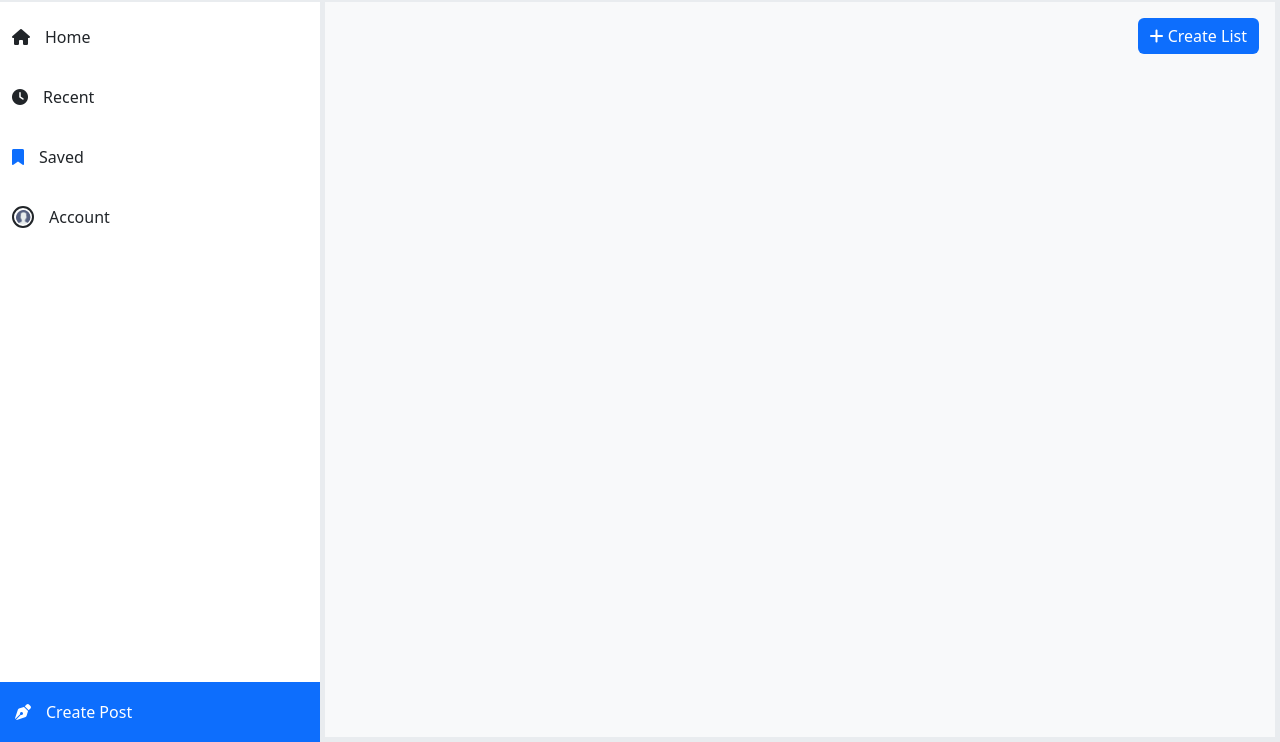
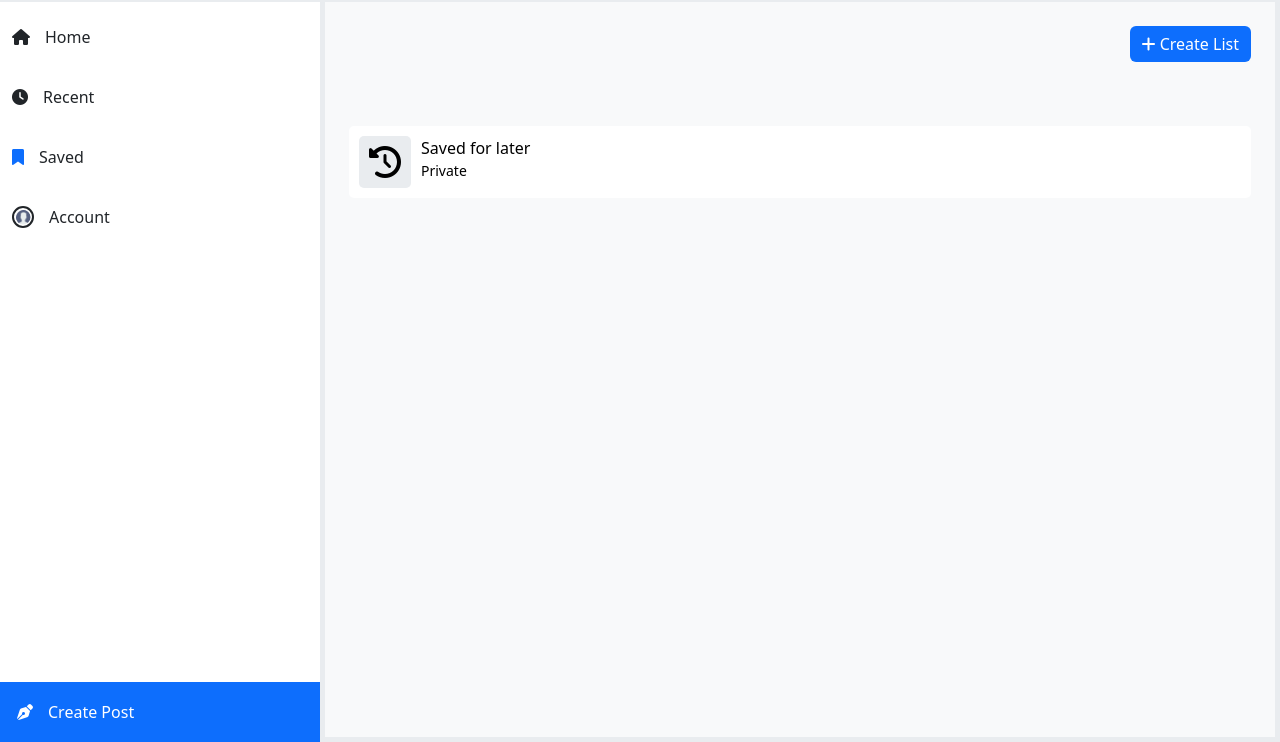
Before and after one commit to pritamjswl/wordglimpse, a Flask app: page / in a window 1280 px wide, after a click on "Saved". Shown: the part 58-800 px from the top of the page. Run offline with Flask 3, Linux system fonts and the light colour scheme; some libraries are stand-ins or nearby versions.

Commit message:
fixed saved

```diff
--- a/app.py
+++ b/app.py
@@ -6,3 +6,6 @@ app = Flask(__name__)
 @app.route("/")
 def index():
     return render_template("index.html")
+
+if __name__ == "__main__":
+    app.run(debug=True)
--- a/static/css/styles.css
+++ b/static/css/styles.css
@@ -1,4 +1,11 @@
+
 /* Fixing and Resizing Styles */
+:root, [data-bs-theme="light"] {
+    --bs-text: #000;
+}
+[data-bs-theme="dark"] {
+    --bs-text: #fff;
+}
 .btn {border:none;}
 .sm-hidden {display: none;}
 
@@ -22,9 +29,33 @@
 main {
     position: fixed;
     top: 60px;
-    bottom: 60px;
+    bottom: 65px;
     left: 0;
     right: 0;
+}
+
+/* ===== Saved Folder ===== */
+.saved-folder-link {
+    display: flex;
+    flex-direction: row;
+    gap: 10px;
+    text-decoration: none;
+    color: var(--bs-text);
+    padding: 10px;
+    border: none;
+    border-radius: 5px;
+}
+.saved-folder-link i {
+    font-size: 200%;
+    display: inline-block;
+    padding: 10px;
+    background-color: var(--bs-secondary-bg);
+    border:none;
+    border-radius: 5px;
+}
+.saved-folder-info {
+    display: flex;
+    flex-direction: column;
 }
 
 /* ===== SIDENAV RIGHT ===== */
@@ -92,12 +123,12 @@ main {
 .bottom-nav > .btn span {font-size: 12px;}
 .bottom-nav > .btn.active > i {color: var(--bs-primary);}
 .btn-write, .btn-write:hover, .btn-write:active {
-    border: 1px solid;
+    border: 1px solid var(--bs-text);
     border-radius: 100%;
     display: flex;
     align-items: center;
     justify-content: center;
-    padding: 0 15px;
+    padding: 0 17px;
 }
 .btn-account img {
     border: 2px solid;
--- a/templates/layout.html
+++ b/templates/layout.html
@@ -57,7 +57,7 @@
             <!--Saved folder tab-->
             <div class="tab-pane fade" id="nav-saved" role="tabpanel" aria-labelledby="nav-saved-tab" tabindex="0">
               <!--Adding list option-->
-              <div class="dropdown p-3 mb-3 d-flex" style="flex-direction: row-reverse;">
+              <div class="dropdown p-4 mb-3 d-flex" style="flex-direction: row-reverse;">
                 <button type="button" class="btn btn-primary" role="button" data-bs-toggle="dropdown" aria-expanded="false"><i class="fa-solid fa-plus"></i> Create List</button>
                 <div class="dropdown-menu p-3">
                     <form action="create-list" method="post">
@@ -75,6 +75,16 @@
                 </div>
               </div>
               <!--List will appear here-->
+              <div class="p-4">
+                <!--Deault list-->
+                <a href="/saved" class="saved-folder-link bg-body">
+                  <i class="fa-solid fa-clock-rotate-left"></i>
+                  <span class="saved-folder-info">
+                    <span>Saved for later</span>
+                    <small>Private</small>
+                  </span>
+                </a>
+              </div>
           </div>
     </main>
 
```
